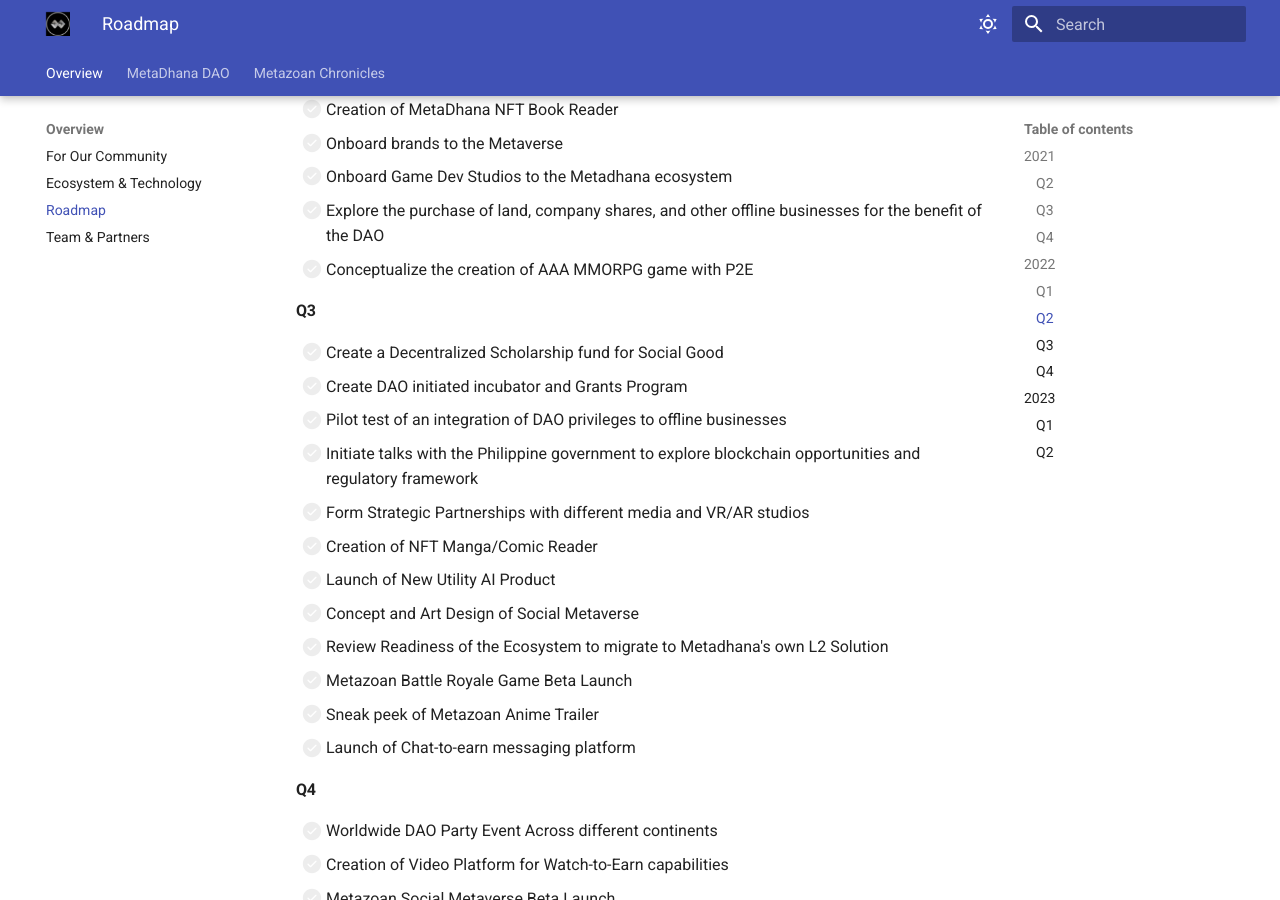
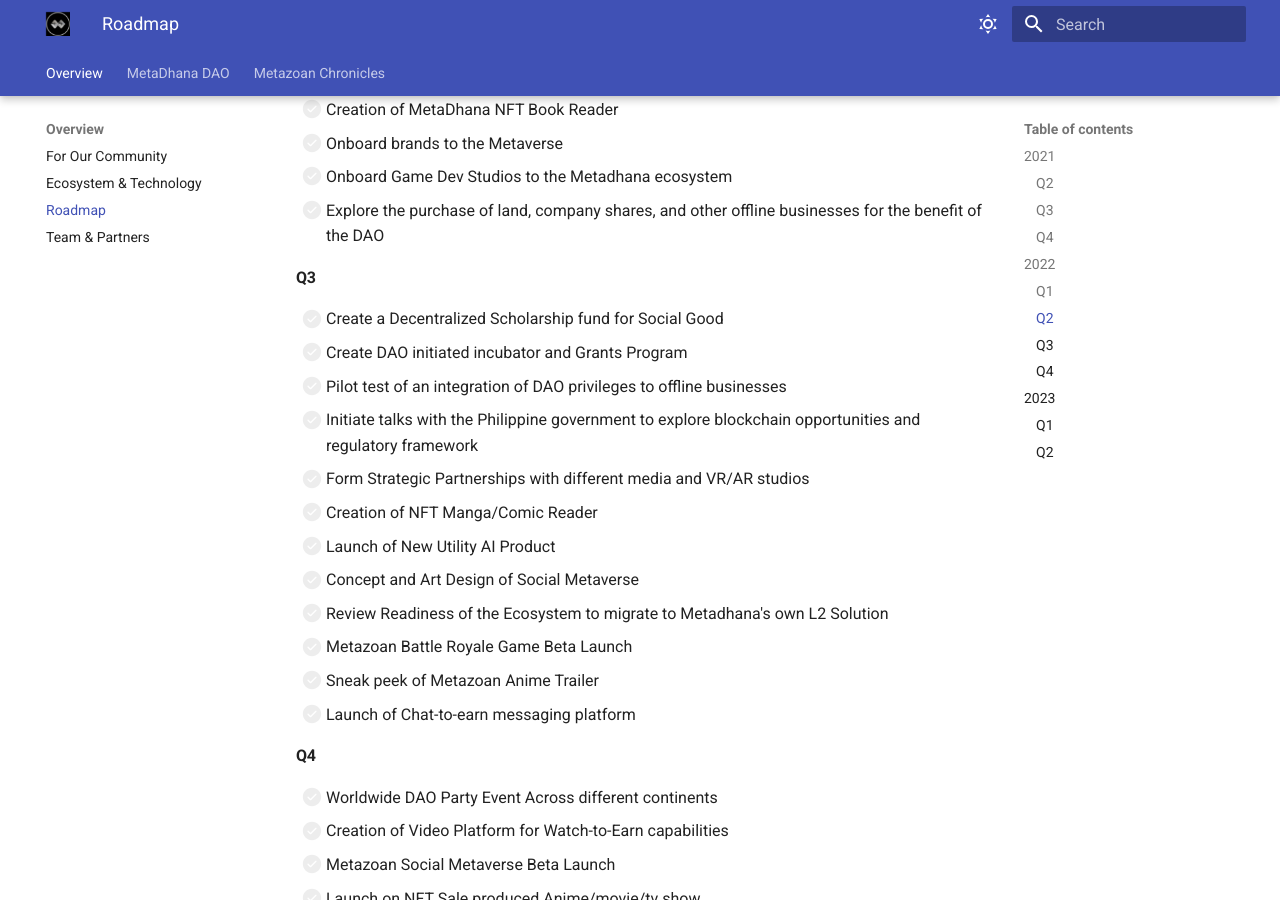
Before and after one commit to AshtreeBV/metazoan-whitepaper, an MkDocs documentation site: the page built from docs/overview/roadmap.md, in a window 1280 px wide and 900 px high, scrolled down 1832 px. Built offline with MkDocs 1.6.1 and Material for MkDocs 9.7.7, drawn with Linux system fonts in a browser that asks for light colours.

Commit message:
Update roadmap.md

```diff
--- a/docs/overview/roadmap.md
+++ b/docs/overview/roadmap.md
@@ -60,7 +60,7 @@
 - [ ] Onboard brands to the Metaverse
 - [ ] Onboard Game Dev Studios to the Metadhana ecosystem
 - [ ] Explore the purchase of land, company shares, and other offline businesses for the benefit of the DAO
-- [ ] Conceptualize the creation of AAA MMORPG game with P2E
+
 
 #### Q3
 
```
